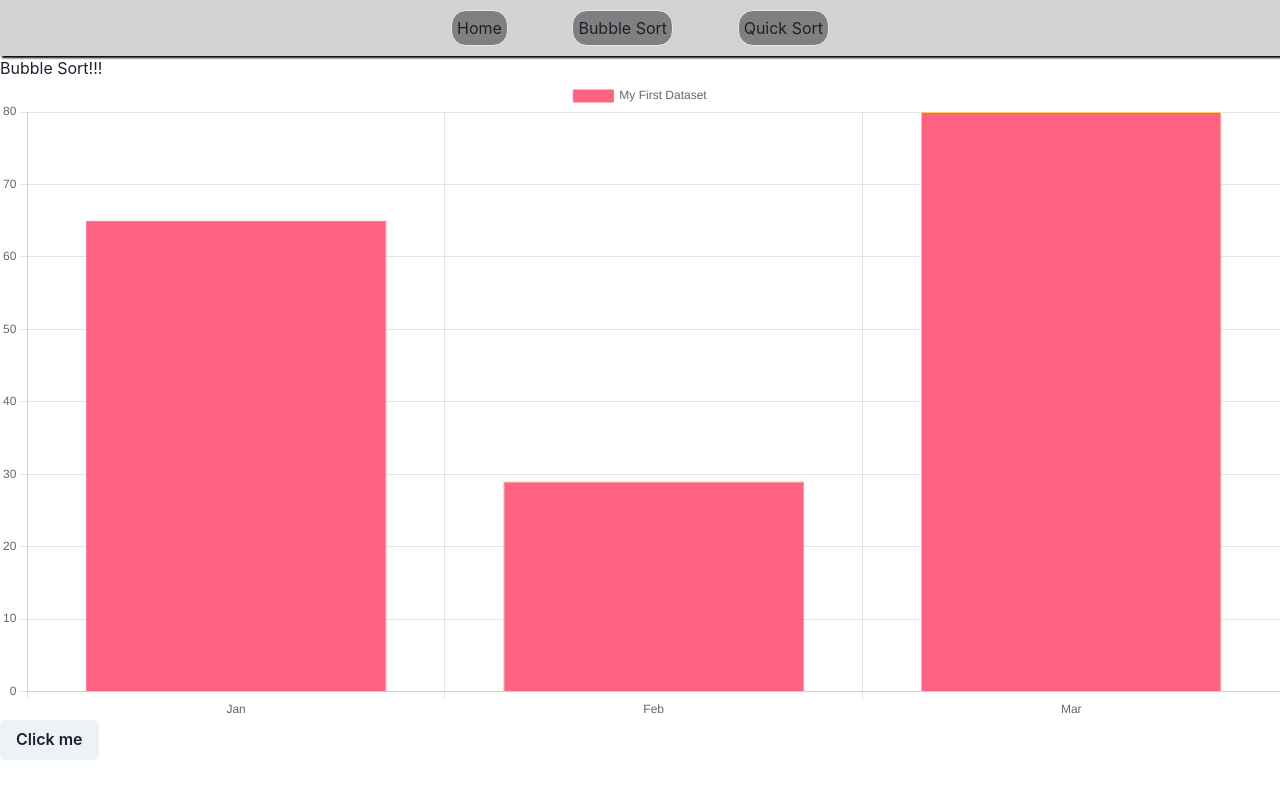
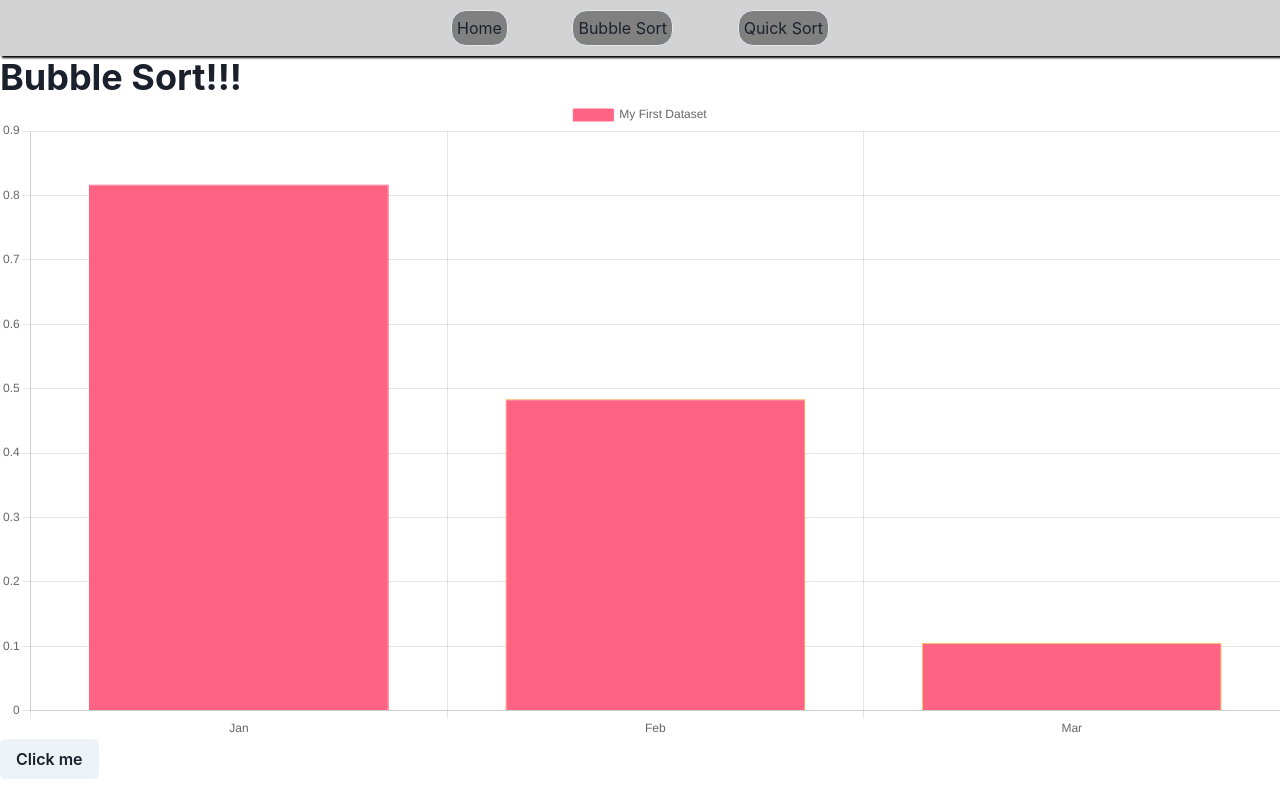
Before and after one commit to Kyle67/sorting-algorithms, a React (Create React App) app: page /bubble-sort in a window 1280 px wide. Built offline with nearby package versions, Linux system fonts and the light colour scheme.

Commit message:
Sorting visual implemented

```diff
--- /dev/null
+++ b/src/consts/graphConsts.ts
@@ -0,0 +1 @@
+export const sortingDelay = 1000;
--- /dev/null
+++ b/src/helper/generateData.ts
@@ -0,0 +1,15 @@
+export const generateData = (dataCount : number) => {
+    let array : number[] = [];
+    for (let i=0; i<dataCount; i++) {
+        array.push(Math.random())
+    }
+    return array;
+}
+
+export const generateColours = (dataCount: number) => {
+    let array : string[] = [];
+    for (let i=0; i<dataCount; i++) {
+        array.push("rgba(255, 99, 132, 1)")
+    }
+    return array;
+}
--- a/src/pages/SortingPages/BubbleSort.tsx
+++ b/src/pages/SortingPages/BubbleSort.tsx
@@ -1,5 +1,5 @@
 import React, { useEffect, useState } from "react";
-import { Box, Button } from "@chakra-ui/react";
+import { Box, Button, Heading } from "@chakra-ui/react";
 import {
   Chart as ChartJS,
   CategoryScale,
@@ -10,6 +10,8 @@ import {
   Legend,
 } from "chart.js";
 import { Bar } from "react-chartjs-2";
+import { generateColours, generateData } from "../../helper/generateData";
+import { sortingDelay } from "../../consts/graphConsts";
 ChartJS.register(
   CategoryScale,
   LinearScale,
@@ -23,13 +25,12 @@ ChartJS.register(
 
 // TODO: Update the colours on the table without having to hover over the table
 
+// TODO: Show % sorted somewhere?
+
 const BubbleSort = () => {
-  const [colours, setColours] = useState([
-    "rgba(255, 99, 132, 1)",
-    "rgba(255, 99, 132, 1)",
-    "rgba(255, 99, 132, 1)",
-  ]);
-  const [data, setData] = useState([65, 29, 80]);
+  const [dataValues, setDataValues] = useState(3);
+  const [colours, setColours] = useState(generateColours(dataValues));
+  const [data, setData] = useState(generateData(dataValues));
   const [key, setKey] = useState(0);
   const [counter, setCounter] = useState(0);
 
@@ -51,25 +52,52 @@ const BubbleSort = () => {
     ],
   };
 
+  const swap = (
+    data: number[],
+    setData: any, //TODO: type this
+    index1: number,
+    index2: number
+  ) => {
+    let tempData = data;
+    let tempValue = tempData[index1];
+    tempData[index1] = tempData[index2];
+    tempData[index2] = tempValue;
+  };
+
+  // TODO: Highlight columns being compared. Also change colour of finalised sorting (i.e. values that don't need to be moved again)
+  const bubbleSort = async () => {
+    for (let i = 0; i < data.length - 1; i++) {
+      for (let j = 0; j < data.length - i - j; j++) {
+        if (data[j] > data[j + 1]) {
+          swap(data, setData, j, j + 1);
+          setKey(Math.random());
+          await new Promise((r) => setTimeout(r, sortingDelay));
+          console.log("Sorting");
+        }
+      }
+    }
+  };
+
   return (
     <Box>
-      <h2>Bubble Sort!!!</h2>
+      <Heading>Bubble Sort!!!</Heading>
       <Bar key={key} redraw data={tableData} />
       <Button
         onClick={() => {
-          // if (counter === 0) {
-          let temp = colours;
-          temp[counter] = "blue";
-          setColours(temp);
-          // }
-          let tempData = data;
-          let tempHolder = tempData[counter + 1];
-          tempData[counter + 1] = tempData[counter];
-          tempData[counter] = tempHolder;
-          setData(tempData);
-          setCounter(counter + 1);
-          console.log(counter);
-          setKey(Math.random());
+          // // if (counter === 0) {
+          // let temp = colours;
+          // temp[counter] = "blue";
+          // setColours(temp);
+          // // }
+          // let tempData = data;
+          // let tempHolder = tempData[counter + 1];
+          // tempData[counter + 1] = tempData[counter];
+          // tempData[counter] = tempHolder;
+          // setData(tempData);
+          // setCounter(counter + 1);
+          // console.log(counter);
+          // setKey(Math.random());
+          bubbleSort();
         }}
       >
         Click me
```
